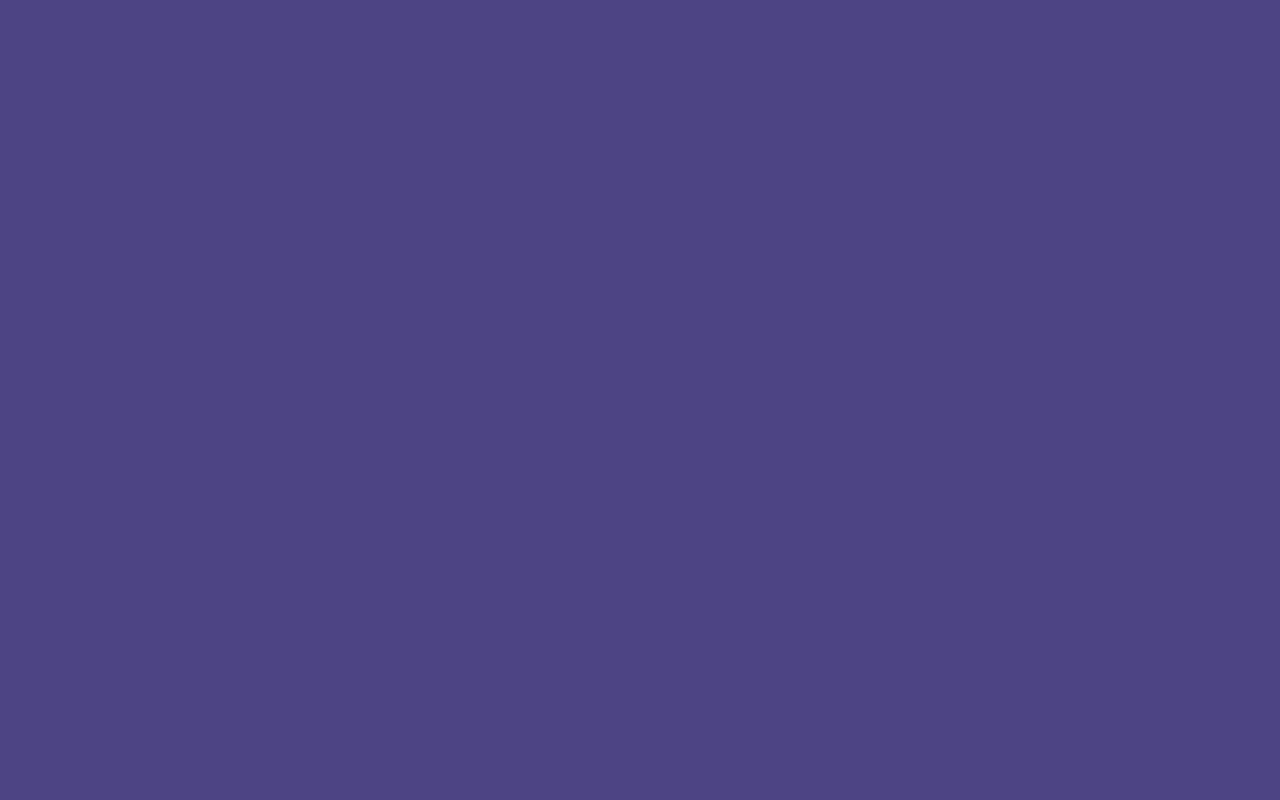
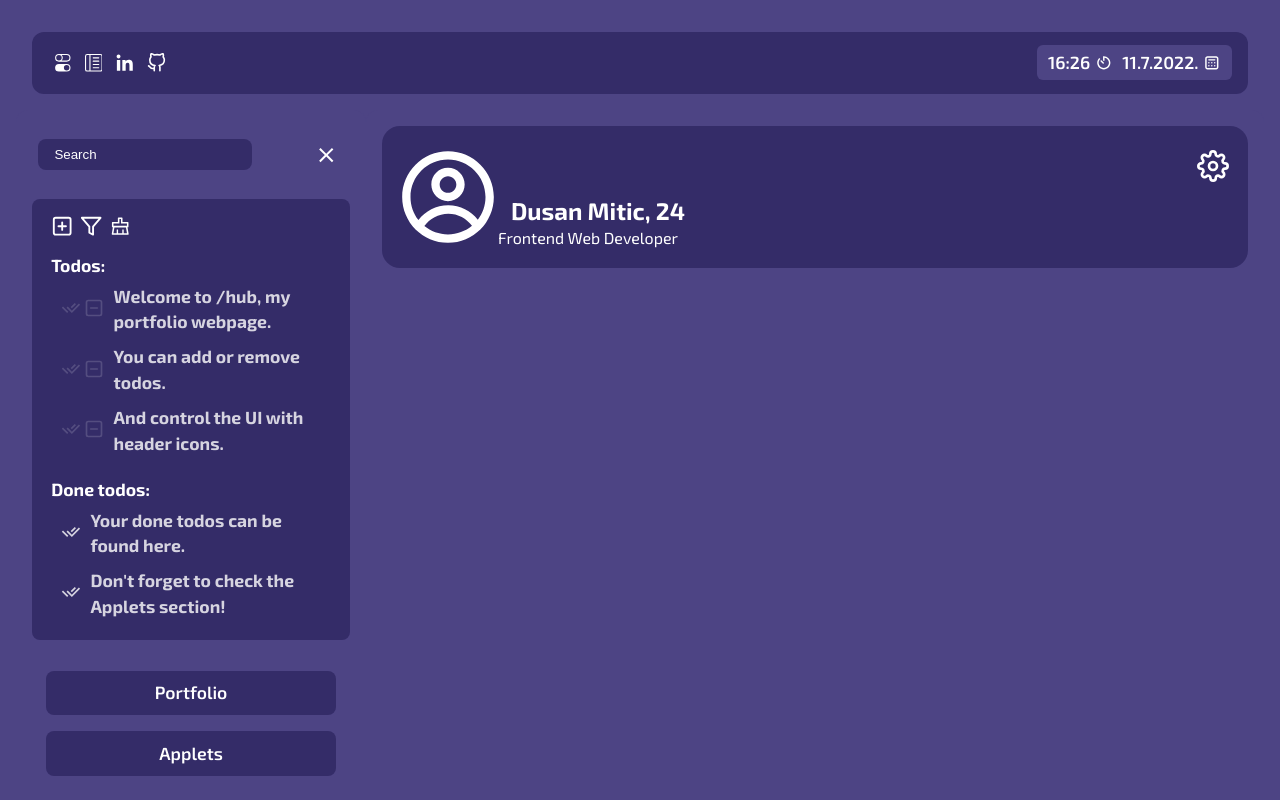
Before and after one commit to erazmozen/hub, a React (Create React App) app: page / in a window 1280 px wide. Before the commit this address had no page. Built offline with nearby package versions, Linux system fonts and the light colour scheme.

Commit message:
Added icons provider

```diff
--- a/src/App.js
+++ b/src/App.js
@@ -1,19 +1,21 @@
 import "./main.css";
-import icons from "./icons";
 import Header from "./components/Header/Header";
 import Footer from "./components/Footer/Footer";
 import { TogglesContextProvider } from "./contexts/TogglesContext";
 import Content from "./components/Showpage/Content";
+import { IconsContextProvider } from "./contexts/IconsContext";
 
 function App() {
   console.log("App render");
   return (
     <div className="main">
-      <TogglesContextProvider>
-        <Header icons={icons} />
-        <Content icons={icons} />
-        <Footer />
-      </TogglesContextProvider>
+      <IconsContextProvider>
+        <TogglesContextProvider>
+          <Header />
+          <Content />
+          <Footer />
+        </TogglesContextProvider>
+      </IconsContextProvider>
     </div>
   );
 }
```
